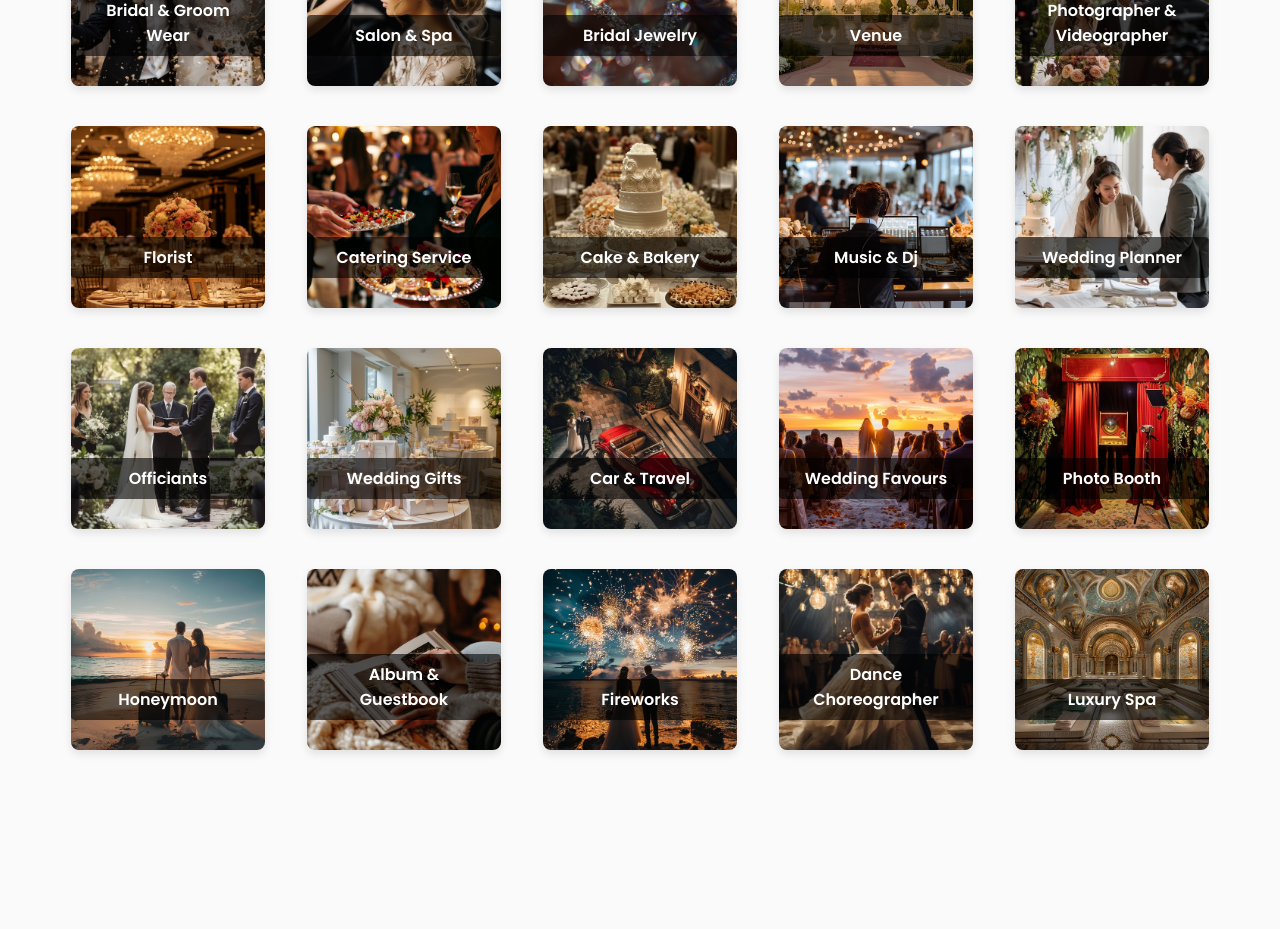
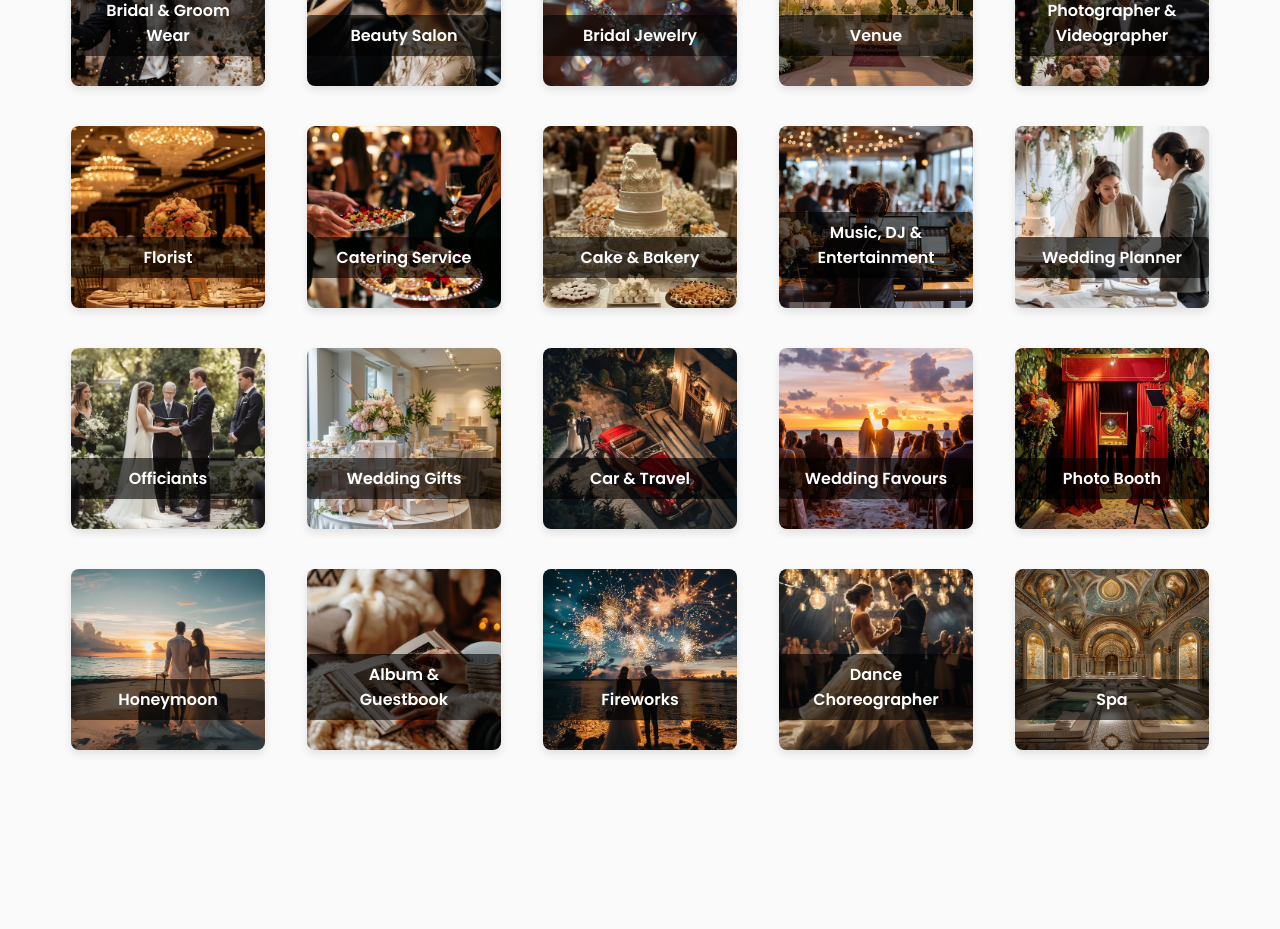
Before and after one commit to voyage-coders/marriagement, a React (Vite) app in the folder client/: page / in a window 1280 px wide. Shown: the part 1020-1949 px from the top of the page. Built offline with nearby package versions, Linux system fonts and the light colour scheme.

Commit message:
links added
links added

```diff
--- a/client/src/components/services-section/Card.jsx
+++ b/client/src/components/services-section/Card.jsx
@@ -1,11 +1,12 @@
-import './Card.css'
+import './Card.css';
+import { Link } from 'react-router-dom';
 
-const Card = ({image,text}) => {
+const Card = ({image,text,link}) => {
   return (
-    <div className="card">
-    <img src={image} alt="Card" className="card-image" />
-    <div className="card-text">{text}</div>
-  </div>
+      <Link to={link} className="card">
+        <img src={image} alt="Card" className="card-image"/>
+        <div className="card-text">{text}</div>
+      </Link>
   )
 }
 
--- a/client/src/components/services-section/ServicesSection.jsx
+++ b/client/src/components/services-section/ServicesSection.jsx
@@ -9,7 +9,12 @@ const ServicesSection = ({cards}) => {
         <h2 className="services-heading"> Services</h2>
         <div className="cards-section">
             {cards.map((card, index) => (
-            <Card key={index} image={card.image} text={card.text} />
+            <Card
+              key={index}
+              image={card.image}
+              text={card.text}
+              link={card.link}
+            />
             ))}
         </div>
   </div>
--- a/client/src/components/services-section/servicesData.js
+++ b/client/src/components/services-section/servicesData.js
@@ -21,26 +21,26 @@ import spa from '../../assets/images/services-section/20-spa.png';
 
 
 const servicesData = [
-    { image: wear, text: 'Bridal & Groom Wear' },
-    { image: salon, text: 'Salon & Spa' },
-    { image: jewelry, text: 'Bridal Jewelry' },
-    { image: venue, text: 'Venue' },
-    { image: photographer, text: 'Photographer & Videographer' },
-    { image: florist, text: 'Florist' },
-    { image: catering, text: 'Catering Service' },
-    { image: bakery, text: 'Cake & Bakery' },
-    { image: music, text: 'Music & Dj' },
-    { image: planner, text: 'Wedding Planner'},
-    { image: officiants, text: 'Officiants'},
-    { image: gifts, text: 'Wedding Gifts'},
-    { image: travel, text: 'Car & Travel'},
-    { image: favours, text: 'Wedding Favours'},
-    { image: booth, text: 'Photo Booth'},
-    { image: honeymoon, text: 'Honeymoon'},
-    { image: guestbook, text: 'Album & Guestbook'},
-    { image: fireworks, text: 'Fireworks'},
-    { image: dance, text: 'Dance Choreographer'},
-    { image: spa, text: 'Luxury Spa'},
+    { image: wear, text: 'Bridal & Groom Wear', link: '/services'},
+    { image: salon, text: 'Beauty Salon', link: '/services' },
+    { image: jewelry, text: 'Bridal Jewelry', link: '/services' },
+    { image: venue, text: 'Venue', link: '/services' },
+    { image: photographer, text: 'Photographer & Videographer', link: '/services' },
+    { image: florist, text: 'Florist', link: '/services' },
+    { image: catering, text: 'Catering Service', link: '/services' },
+    { image: bakery, text: 'Cake & Bakery', link: '/services' },
+    { image: music, text: 'Music, DJ & Entertainment', link: '/services' },
+    { image: planner, text: 'Wedding Planner', link: '/services'},
+    { image: officiants, text: 'Officiants', link: '/services'},
+    { image: gifts, text: 'Wedding Gifts', link: '/services'},
+    { image: travel, text: 'Car & Travel', link: '/services'},
+    { image: favours, text: 'Wedding Favours', link: '/services'},
+    { image: booth, text: 'Photo Booth', link: '/services'},
+    { image: honeymoon, text: 'Honeymoon', link: '/services'},
+    { image: guestbook, text: 'Album & Guestbook', link: '/services'},
+    { image: fireworks, text: 'Fireworks', link: '/services'},
+    { image: dance, text: 'Dance Choreographer', link: '/services'},
+    { image: spa, text: 'Spa', link: '/services'},
   ];
 
   export default servicesData
```
